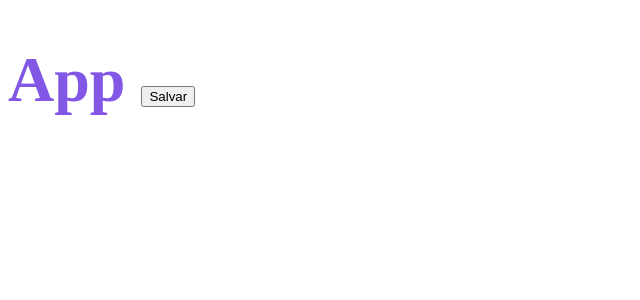
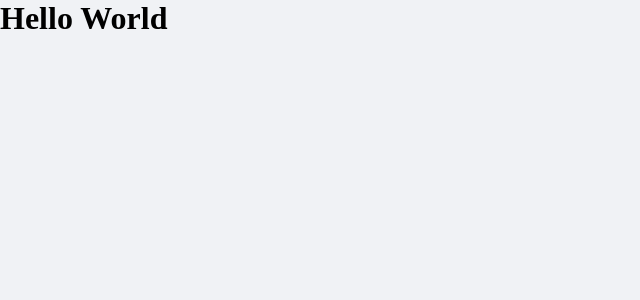
Before and after one commit to wandersonchaves/wcmoney, a React (Create React App) app: page / in a window 1280 px wide. Shown: the top 300 px of the page, without its empty margins (0-640 px from the left). Built offline with nearby package versions, Linux system fonts and the light colour scheme.

Commit message:
criando estilos globais

```diff
--- a/public/index.html
+++ b/public/index.html
@@ -4,6 +4,8 @@
 <head>
   <meta charset="utf-8" />
   <meta name="viewport" content="width=device-width, initial-scale=1" />
+
+  <link rel="shortcut icon" href="favicon.png" type="image/png">
 
   <title>wcmoney</title>
 </head>
--- a/src/App.tsx
+++ b/src/App.tsx
@@ -1,22 +1,10 @@
-import styled from "styled-components";
+import { GlobalStyle } from "./styles/global";
 
-const Title = styled.h1`
-  color: #8257e6;
-  font-size: 64px;
-
-  button: {
-    background: #000;
-  }
-`;
-
-function App() {
+export function App() {
   return (
     <div className="App">
-      <Title>
-        App <button>Salvar</button>
-      </Title>
+      <h1>Hello World</h1>
+      <GlobalStyle />
     </div>
   );
 }
-
-export default App;
--- a/src/index.tsx
+++ b/src/index.tsx
@@ -1,6 +1,6 @@
 import React from "react";
 import ReactDOM from "react-dom/client";
-import App from "./App";
+import { App } from "./App";
 
 const root = ReactDOM.createRoot(
   document.getElementById("root") as HTMLElement
--- /dev/null
+++ b/src/styles/global.ts
@@ -0,0 +1,42 @@
+import { createGlobalStyle } from "styled-components";
+
+export const GlobalStyle = createGlobalStyle`
+  :root {
+    --background: #F0F2F5;
+    --text: #969CB3;
+    --title: #363F5F;
+    --principle-shape: #FFFFFF;
+    --red: #E62E4D;
+    --green: #33CC95;
+    --blue: #5429CC;
+  }
+
+  * {
+    margin: 0;
+    padding: 0;
+    box-sizing: border-box;
+  }
+
+  html {
+    @media (max-width: 1080px) {
+      font-size: 93.75%;
+    }
+    @media (max-width: 720px) {
+      font-size: 87.5%;
+    }
+  }
+
+  body {
+    background: var(--background);
+    --webkit-font-smoothing: antialiased;
+  }
+
+  button {
+    cursor: pointer;
+  }
+
+  [disabled] {
+    opacity: 0.6;
+    cursor: not-allowed;
+  }
+`;
```
